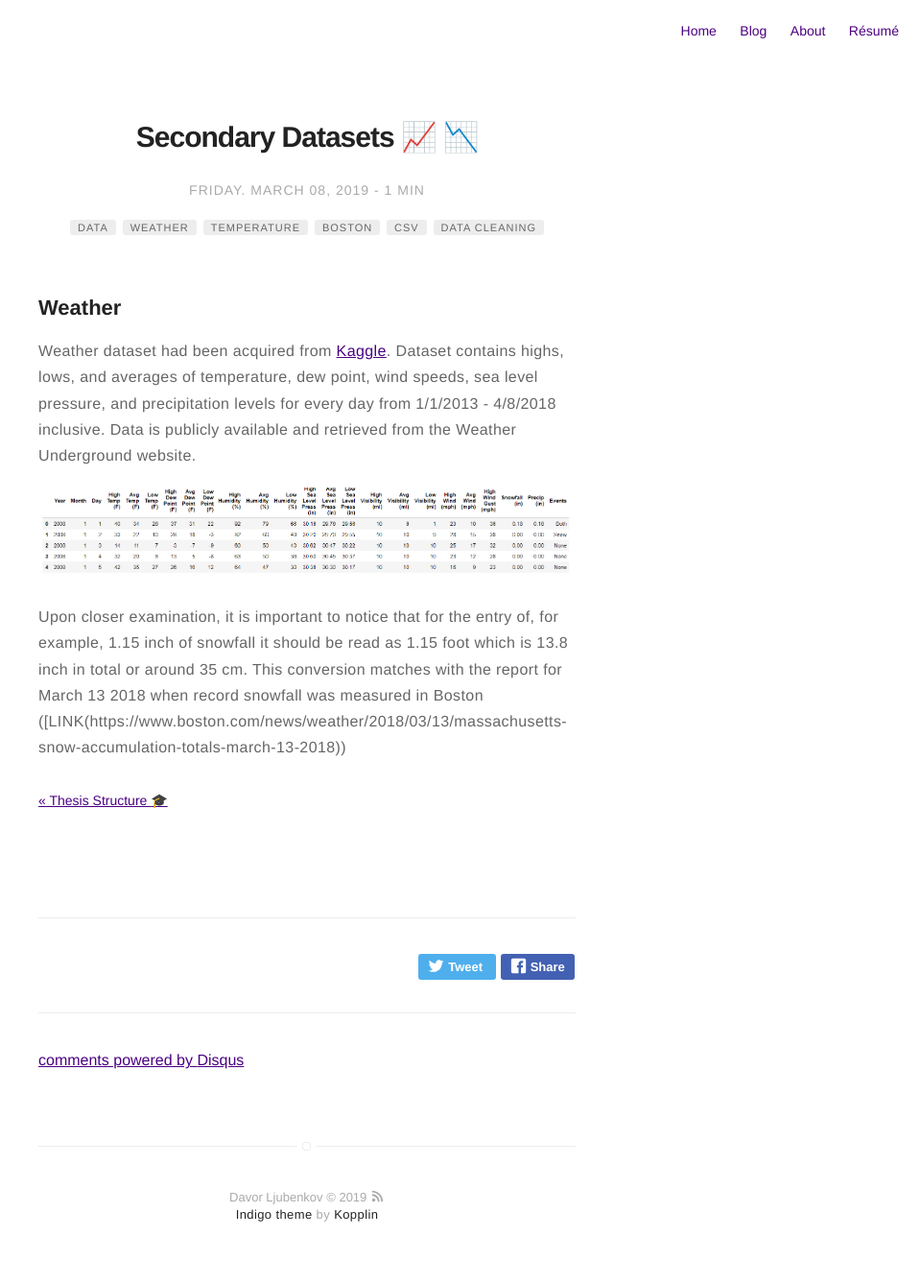
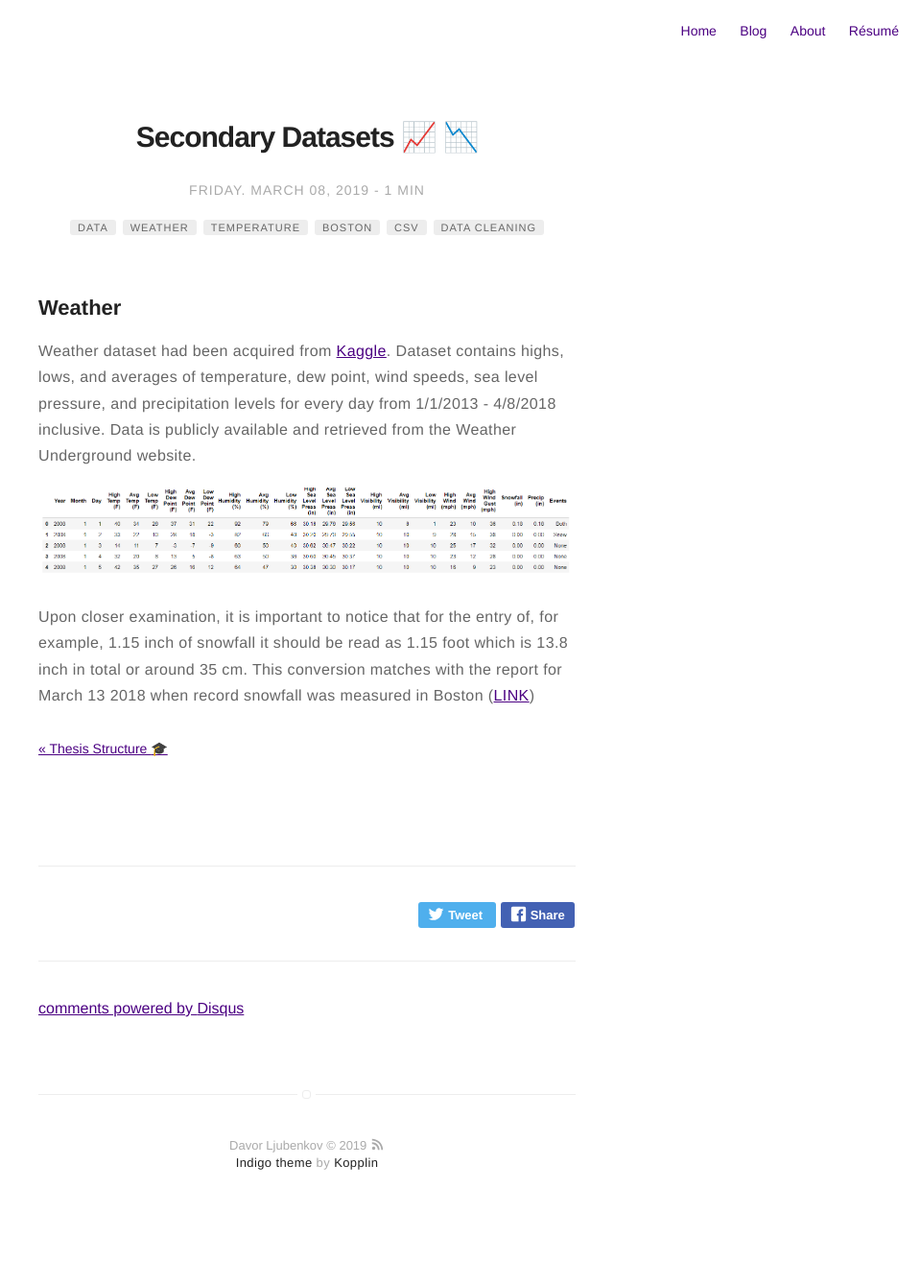
Before and after one commit to dljubenk/dljubenk.github.io, a Jekyll site: the page built from _posts/2019-03-08-secondary-datasets.markdown, in a window 1280 px wide. Shown: the whole page at 96% size, without its empty margins (320-1280 px from the left). Built offline with Jekyll 4.4.1, drawn with Linux system fonts in a browser that asks for light colours; emoji names are drawn with the system emoji font; comment, search, counter and statistics services are not loaded; after the commit the page ends 1283 px from its top, so only the background shows below that.

Commit message:
Update 2019-03-08-secondary-datasets.markdown

```diff
--- a/_posts/2019-03-08-secondary-datasets.markdown
+++ b/_posts/2019-03-08-secondary-datasets.markdown
@@ -25,7 +25,7 @@ Weather dataset had been acquired from [Kaggle](https://www.kaggle.com/jqpeng/bo
 
 ![Markdown Image][1]
 
-Upon closer examination, it is important to notice that for the entry of, for example, 1.15 inch of snowfall it should be read as 1.15 foot which is 13.8 inch in total or around 35 cm. This conversion matches with the report for March 13 2018 when record snowfall was measured in Boston ([LINK(https://www.boston.com/news/weather/2018/03/13/massachusetts-snow-accumulation-totals-march-13-2018))
+Upon closer examination, it is important to notice that for the entry of, for example, 1.15 inch of snowfall it should be read as 1.15 foot which is 13.8 inch in total or around 35 cm. This conversion matches with the report for March 13 2018 when record snowfall was measured in Boston ([LINK](https://www.boston.com/news/weather/2018/03/13/massachusetts-snow-accumulation-totals-march-13-2018))
 
 
 
```
